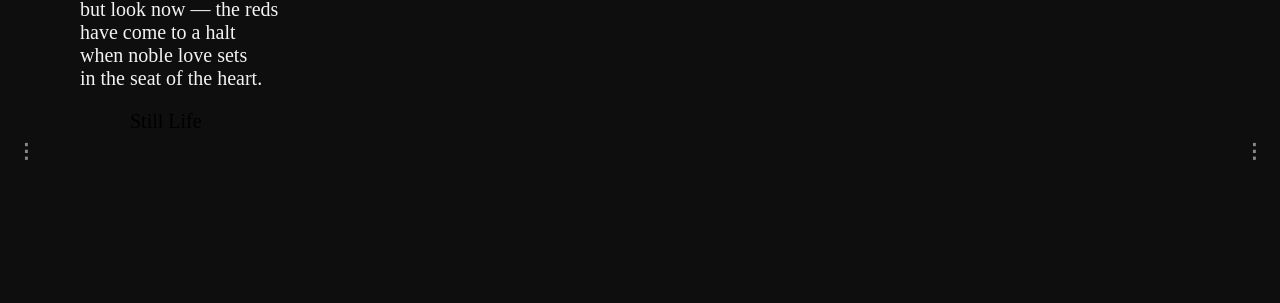
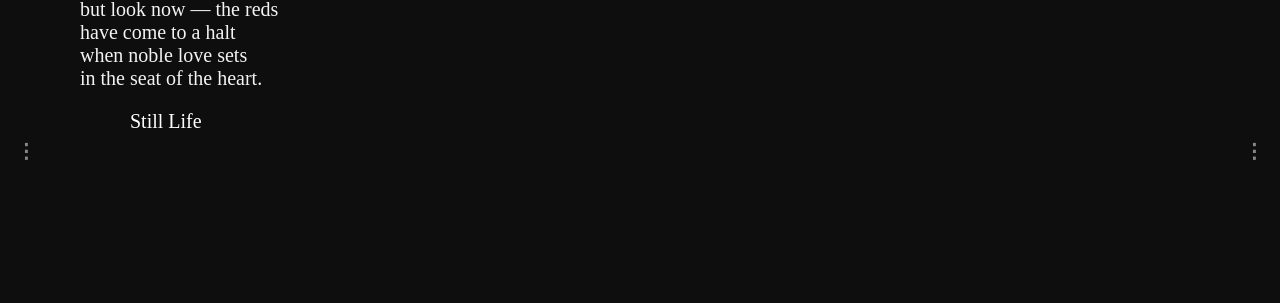
Before and after one commit to hafizzainal/hafizzainal.github.io, a Jekyll site: the page built from index.md, in a window 1280 px wide. Shown: the part 197-500 px from the top of the page. Built offline with Jekyll 4.4.1, drawn with Linux system fonts in a browser that asks for light colours; our own code applies the rules of GitHub Pages for plain Markdown files.

Commit message:
Update default.html

```diff
--- a/_layouts/default.html
+++ b/_layouts/default.html
@@ -146,7 +146,7 @@ img {vertical-align: middle;}
 }
 
 /* Add a blue color to the author */
-.author {color: #000000; text-indent: 50px;}
+.author {color: #ffffff; text-indent: 50px;}
 
 /* Footer */
 .footer {
```
